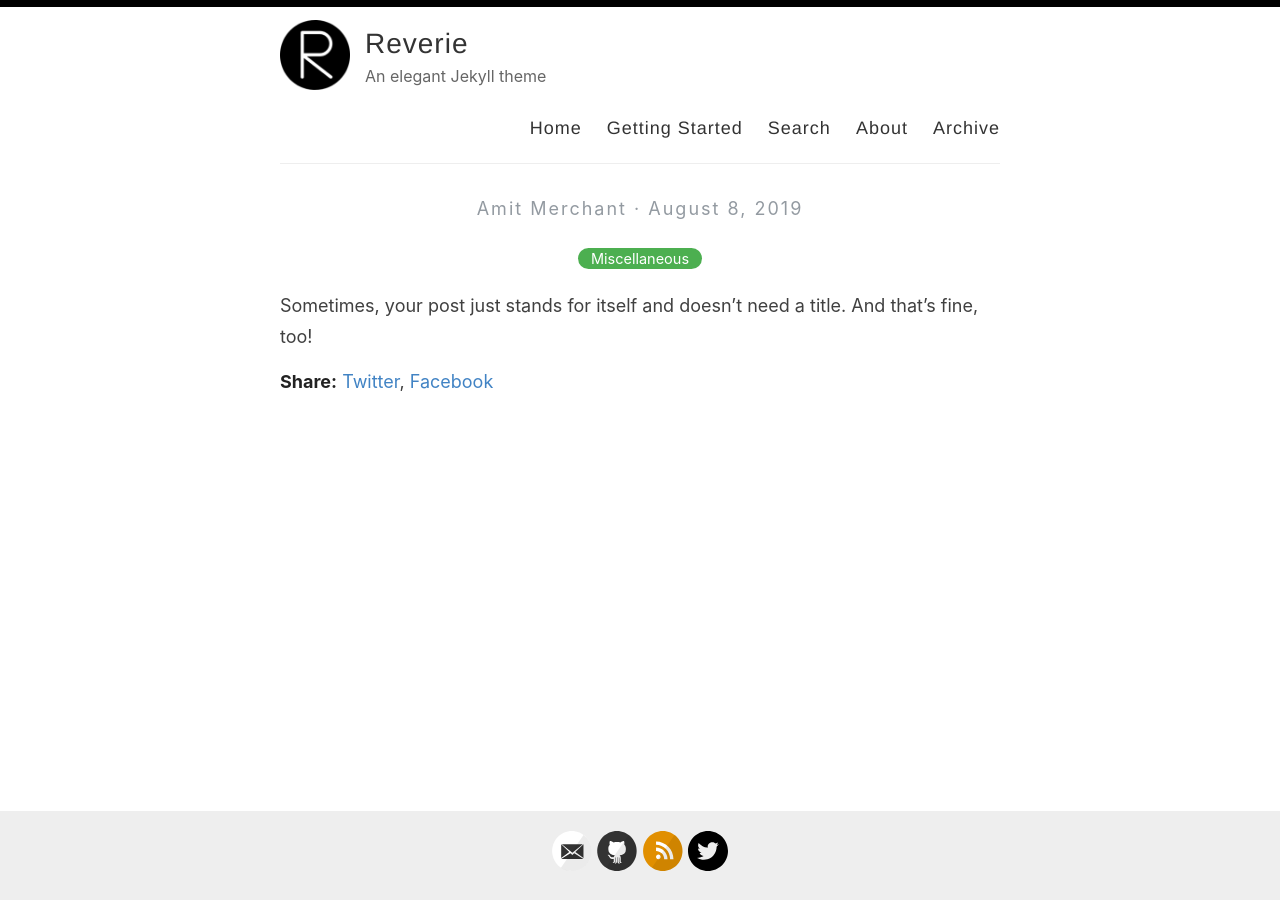
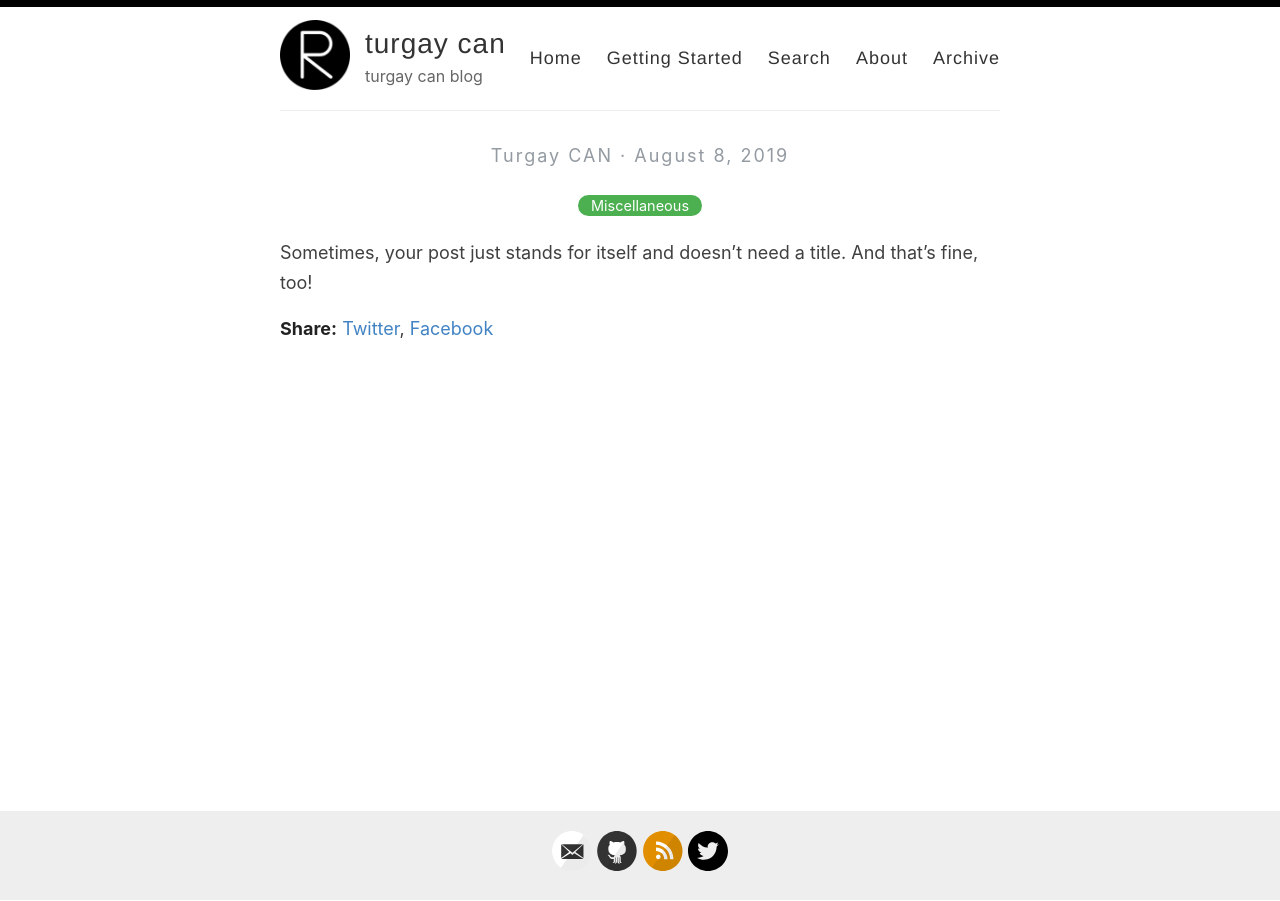
Before and after one commit to turgaycan/turgaycan.com, a Jekyll site: the page built from _posts/2019-08-08-no-title-posts.md, in a window 1280 px wide. Built offline with Jekyll 4.4.1, drawn with Linux system fonts in a browser that asks for light colours.

Commit message:
Update config file and add cname file.

```diff
--- /dev/null
+++ b/CNAME
@@ -0,0 +1 @@
+turgaycan.com
--- a/_config.yml
+++ b/_config.yml
@@ -3,13 +3,13 @@
 #
 
 # Name of your site (displayed in the header)
-name: Reverie
+name: turgay can
 
 # Name of the author
-author: Amit Merchant
+author: Turgay CAN
 
 # Short bio or description (displayed in the header)
-description: An elegant Jekyll theme
+description: turgay can blog
 
 # URL of your avatar or profile pic (you could use your GitHub profile pic)
 avatar: /images/reverie.png
@@ -21,15 +21,15 @@ avatar: /images/reverie.png
 # Includes an icon in the footer for each username you enter
 footer-links:
   dribbble:
-  email: amit.d.merchant@gmail.com
+  email: turgay.can@yandex.com.tr
   facebook:
   flickr:
-  github: amitmerchant1990/reverie
+  github: turgaycan
   instagram:
   linkedin:
   pinterest:
   rss: rss
-  twitter: amit_merchant
+  twitter: turgaycan2
   stackoverflow:
   youtube: # channel/<your_long_string> or user/<user-name>
   googleplus: # anything in your profile username that comes after plus.google.com/
@@ -41,21 +41,20 @@ footer-links:
 disqus:
 
 # Enter your Google Analytics web tracking code (e.g. UA-2110908-2) to activate tracking
-google_analytics: UA-43339302-11
+google_analytics: UA-XXXXXX-11
 
 # For newer "GA4" analytics, use the following instead of the "UA" entry above
 #google_analytics_ga4: G-GABC1DEFG
 
-# Your website URL (e.g. http://amitmerchant1990.github.io or http://www.amitmerchant.com)
 # Used for Sitemap.xml and your RSS feed
-url: http://www.amitmerchant.com/reverie
-enforce_ssl: https://www.amitmerchant.com/reverie
+url: http://www.turgaycan.com
+enforce_ssl: https://www.turgaycan.com
 
 # If you're hosting your site at a Project repository on GitHub pages
 # (http://yourusername.github.io/repository-name)
 # and NOT your User repository (http://yourusername.github.io)
 # then add in the baseurl here, like this: "/repository-name"
-baseurl: "/reverie"
+baseurl: "/turgaycan"
 
 #
 # !! You don't need to change any of the configuration flags below !!
```
